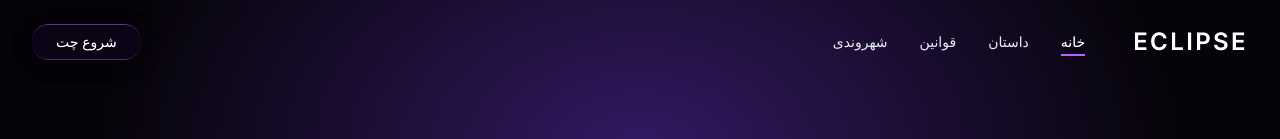
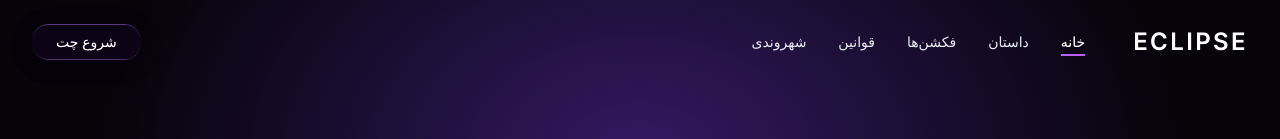
Before and after one commit to seniorabolfazl/eclipse-roleplay, a React (Vite) app: page / in a window 1280 px wide. Shown: the top 139 px of the page. Built offline with nearby package versions, Linux system fonts and the light colour scheme; a small style sheet from the web is missing; the HTML template or start-up script is replaced by a standard one.

Commit message:
Update Navbar.tsx

```diff
--- a/src/components/Navbar.tsx
+++ b/src/components/Navbar.tsx
@@ -7,6 +7,7 @@ export default function Navbar() {
   const navLinks = [
     { name: 'خانه', path: '/' },
     { name: 'داستان', path: '/story' },
+    { name: 'فکشن‌ها', path: '/factions' }, // این خط اضافه شد
     { name: 'قوانین', path: '/rules' },
     { name: 'شهروندی', path: '/whitelist' },
   ];
```
